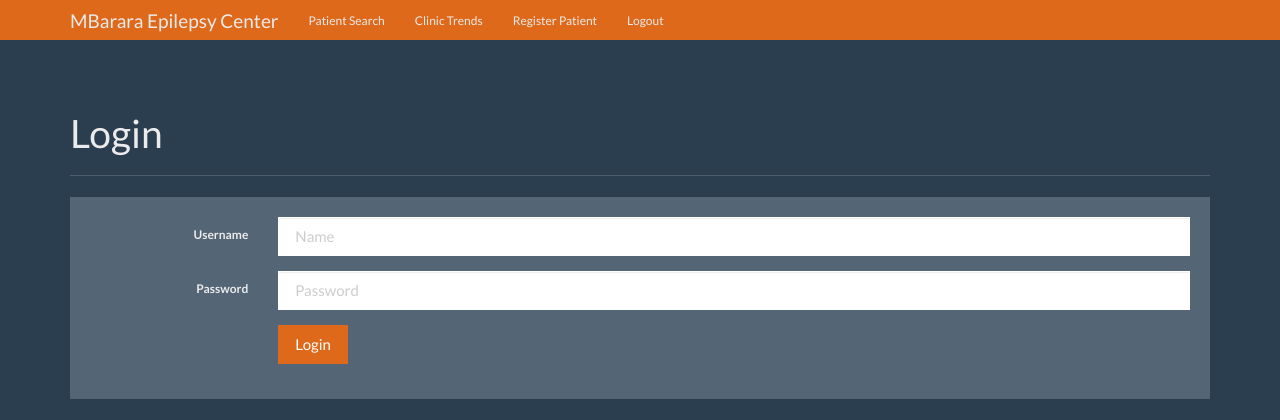
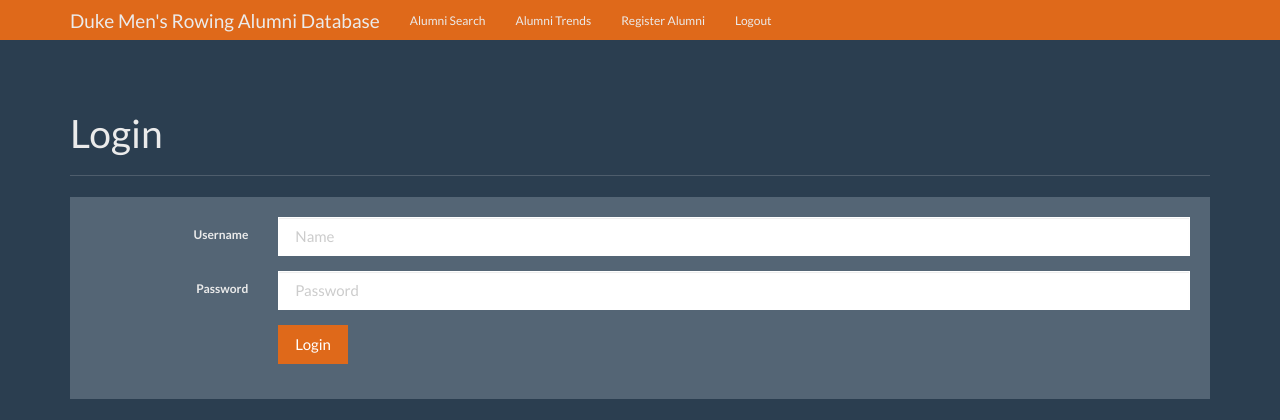
Before and after one commit to UsamahC/DMRAlumni, a Flask app: page / in a window 1280 px wide. Shown: the top 420 px of the page. Run offline with Flask 2, Linux system fonts and the light colour scheme; the visitor is signed in with stand-in values (Sample User, id 1); some libraries are stand-ins or nearby versions.

Commit message:
fixing names

```diff
--- a/flask_qa/templates/base.html
+++ b/flask_qa/templates/base.html
@@ -20,7 +20,7 @@
     <nav class="navbar navbar-inverse navbar-fixed-top">
       <div class="container">
         <div class="navbar-header">
-          <a class="navbar-brand" href="#">MBarara Epilepsy Center</a>
+          <a class="navbar-brand" href="#">Duke Men's Rowing Alumni Database</a>
         </div>
         <div id="navbar" class="navbar-collapse collapse">
           <ul class="nav navbar-nav">
@@ -28,10 +28,10 @@
             <li><a href="{{ url_for('main.login') }}">Login</a></li>
             {% endif %}
             {% if current_user.is_authenticated %}
-            <li><a href="{{ url_for('main.patientsearch') }}">Patient Search</a></li>
-            <li><a href="{{ url_for('main.trends') }}">Clinic Trends</a></li>
+            <li><a href="{{ url_for('main.patientsearch') }}">Alumni Search</a></li>
+            <li><a href="{{ url_for('main.trends') }}">Alumni Trends</a></li>
             {% endif %}
-            <li><a href="{{ url_for('main.registerpatient') }}">Register Patient</a>
+            <li><a href="{{ url_for('main.registerpatient') }}">Register Alumni</a>
             </li>
             {% if current_user.is_authenticated %}
             <li><a href="{{ url_for('main.logout') }}">Logout</a></li>
```
